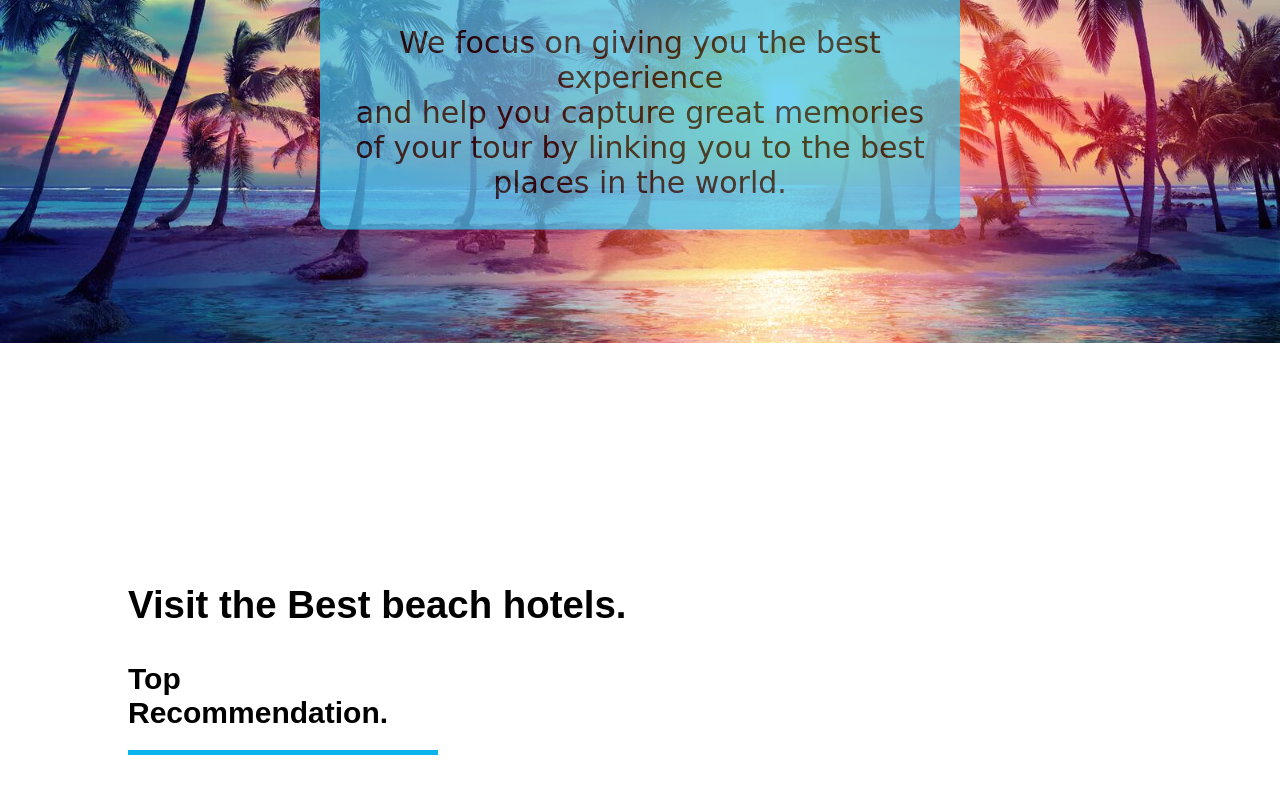
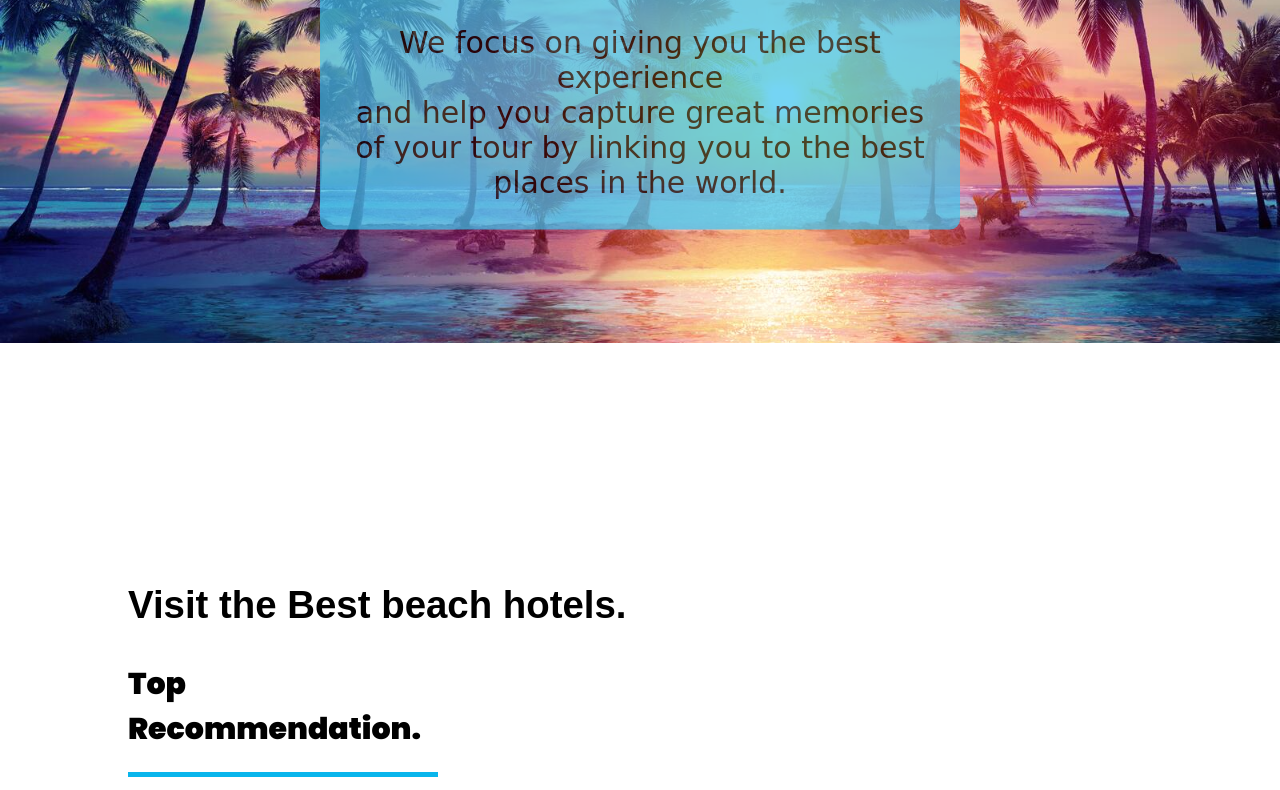
Before and after one commit to Felix-Barosio/Globetrotter, a plain HTML site: page gallery.html in a window 1280 px wide. Shown: the part 304-1094 px from the top of the page. Drawn offline with Linux system fonts and the light colour scheme.

Commit message:
add changes to file structure

```diff
--- a/assets/css/gallery.css
+++ b/assets/css/gallery.css
@@ -1,13 +1,15 @@
+@import url('https://fonts.googleapis.com/css2?family=Inter:wght@100;200;300;400;500;600;700;800;900&family=Poppins:ital,wght@0,100;0,200;0,300;0,400;0,500;0,600;0,700;0,800;0,900;1,100;1,200;1,300;1,400;1,500;1,600;1,700;1,800;1,900&display=swap');
+
 *{
     padding: 0;
     margin: 0;
+    font-family:'Poppins', sans-serif
 
 }
 
 body{
     padding: 0;
     margin: 0;
-    font-family: Arial, Helvetica, sans-serif;
     background-color: light brown;
     background-repeat: none;
 }
```
